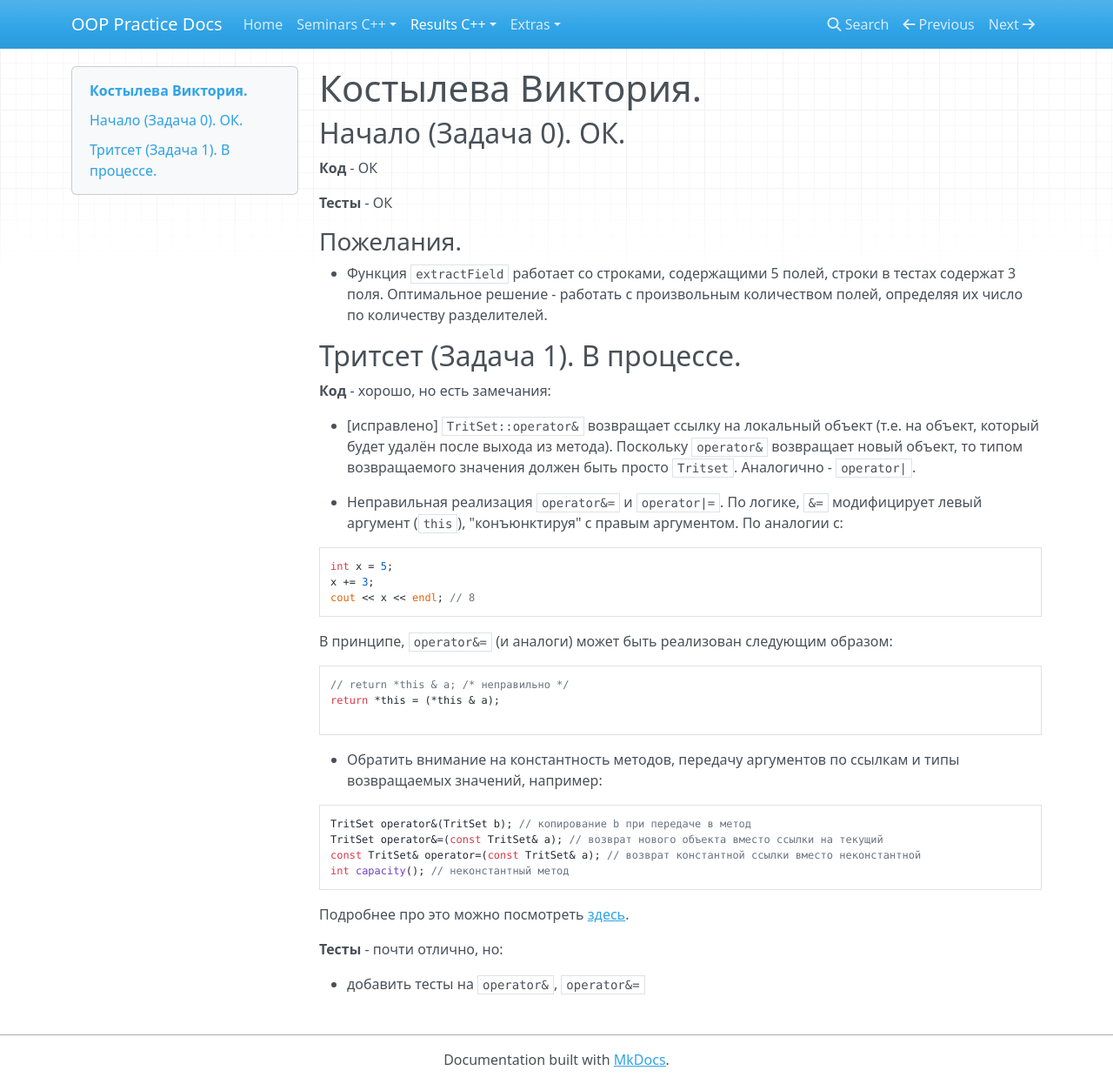
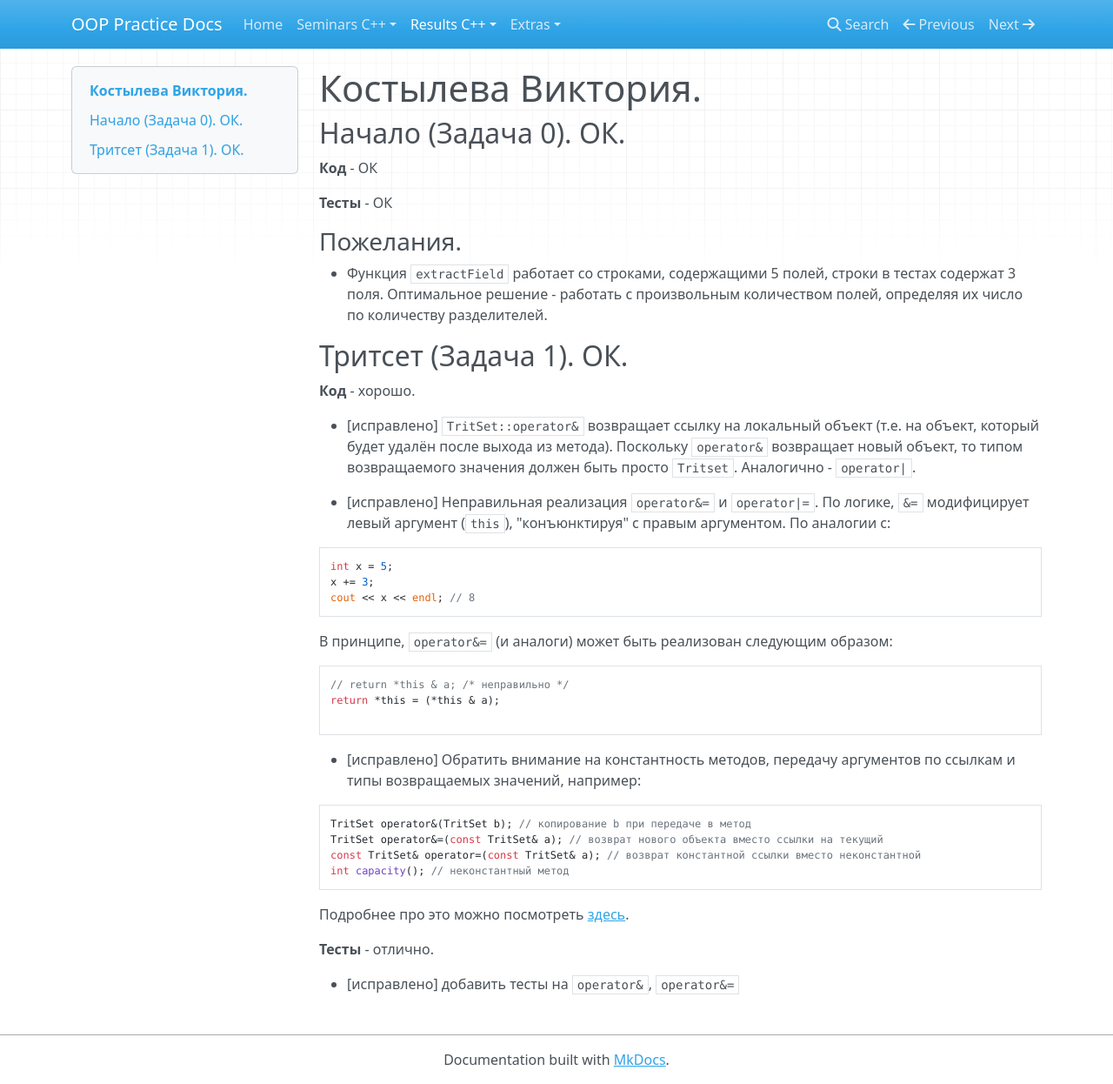
Before and after one commit to avoronkov/oop, an MkDocs documentation site: the page built from docs/2016.cpp/task0/kostyleva.md, in a window 1280 px wide and 1246 px high. Shown: the whole window at 87% size. Built offline with MkDocs 1.6.1, drawn with Linux system fonts in a browser that asks for light colours; nearby versions of some CDN libraries; old or Windows-style settings are respelled for this version of MkDocs.

````diff
--- a/docs/2016.cpp/task0/kostyleva.md
+++ b/docs/2016.cpp/task0/kostyleva.md
@@ -10,14 +10,14 @@
 
 - Функция `extractField` работает со строками, содержащими 5 полей, строки в тестах содержат 3 поля. Оптимальное решение - работать с произвольным количеством полей, определяя их число по количеству разделителей.
 
-## Тритсет (Задача 1). В процессе.
+## Тритсет (Задача 1). ОК.
 
-**Код** - хорошо, но есть замечания:
+**Код** - хорошо.
 
 - [исправлено] `TritSet::operator&` возвращает ссылку на локальный объект (т.е. на объект, который будет удалён после выхода из метода).
 Поскольку `operator&` возвращает новый объект, то типом возвращаемого значения должен быть просто `Tritset`. Аналогично	- `operator|`.
 
-- Неправильная реализация `operator&=` и `operator|=`.
+- [исправлено] Неправильная реализация `operator&=` и `operator|=`.
 По логике, `&=` модифицирует левый аргумент (`this`), "конъюнктируя" с правым аргументом. По аналогии с:
 
 ```C++
@@ -33,7 +33,7 @@ return *this = (*this & a);
 
 ```
 
-- Обратить внимание на константность методов, передачу аргументов по ссылкам и типы возвращаемых значений, например:
+- [исправлено] Обратить внимание на константность методов, передачу аргументов по ссылкам и типы возвращаемых значений, например:
 
 ```C++
 TritSet operator&(TritSet b); // копирование b при передаче в метод
@@ -44,6 +44,6 @@ int capacity(); // неконстантный метод
 
 Подробнее про это можно посмотреть [здесь](/2016.cpp/seminar14/).
 
-**Тесты** - почти отлично, но:
+**Тесты** - отлично.
 
-- добавить тесты на `operator&`, `operator&=`
+- [исправлено] добавить тесты на `operator&`, `operator&=`
````
Also changed, not shown: docs/2016.cpp/results.md (+3 -3 lines), docs/2016.cpp/task0/turchinovich.md (+4 -2 lines).
